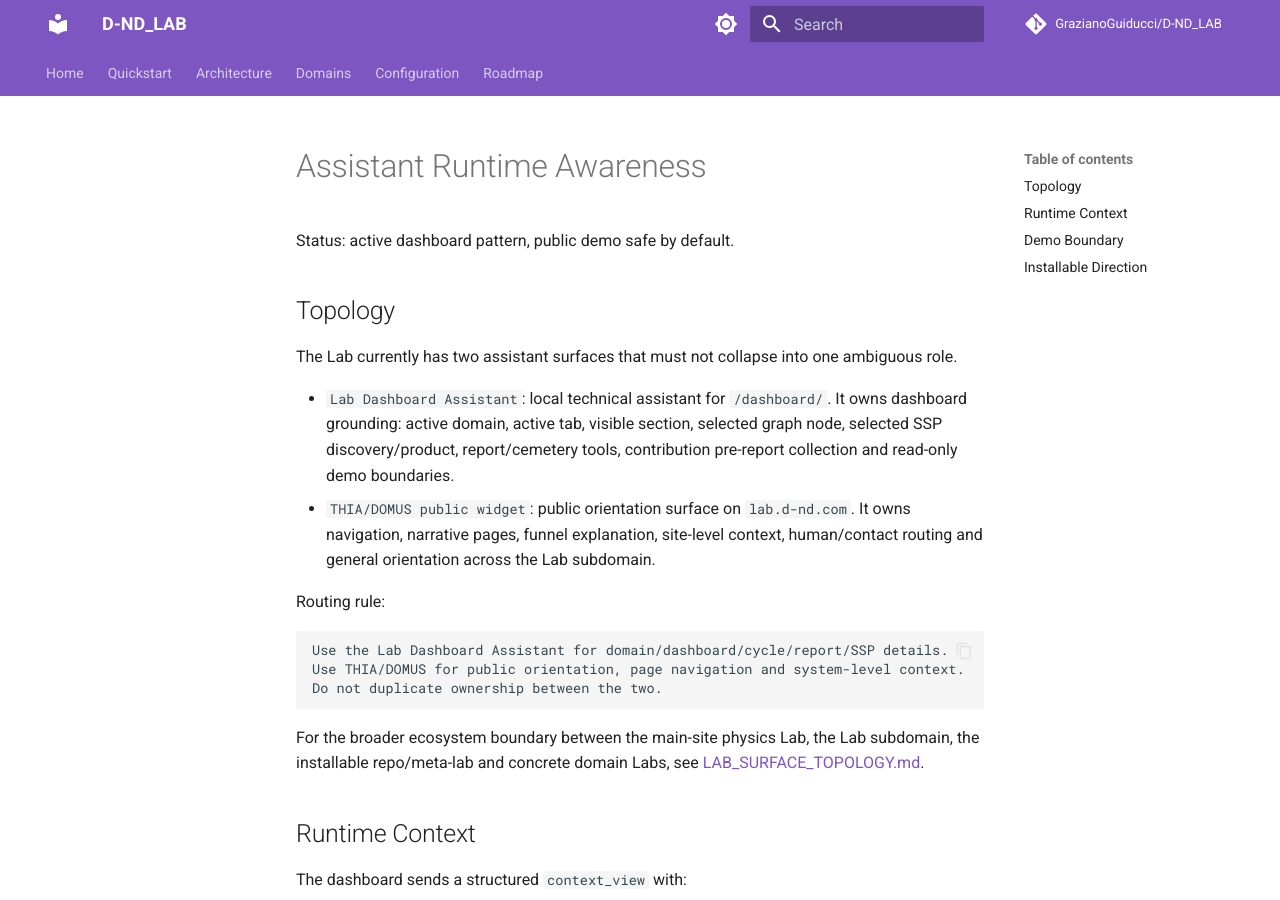
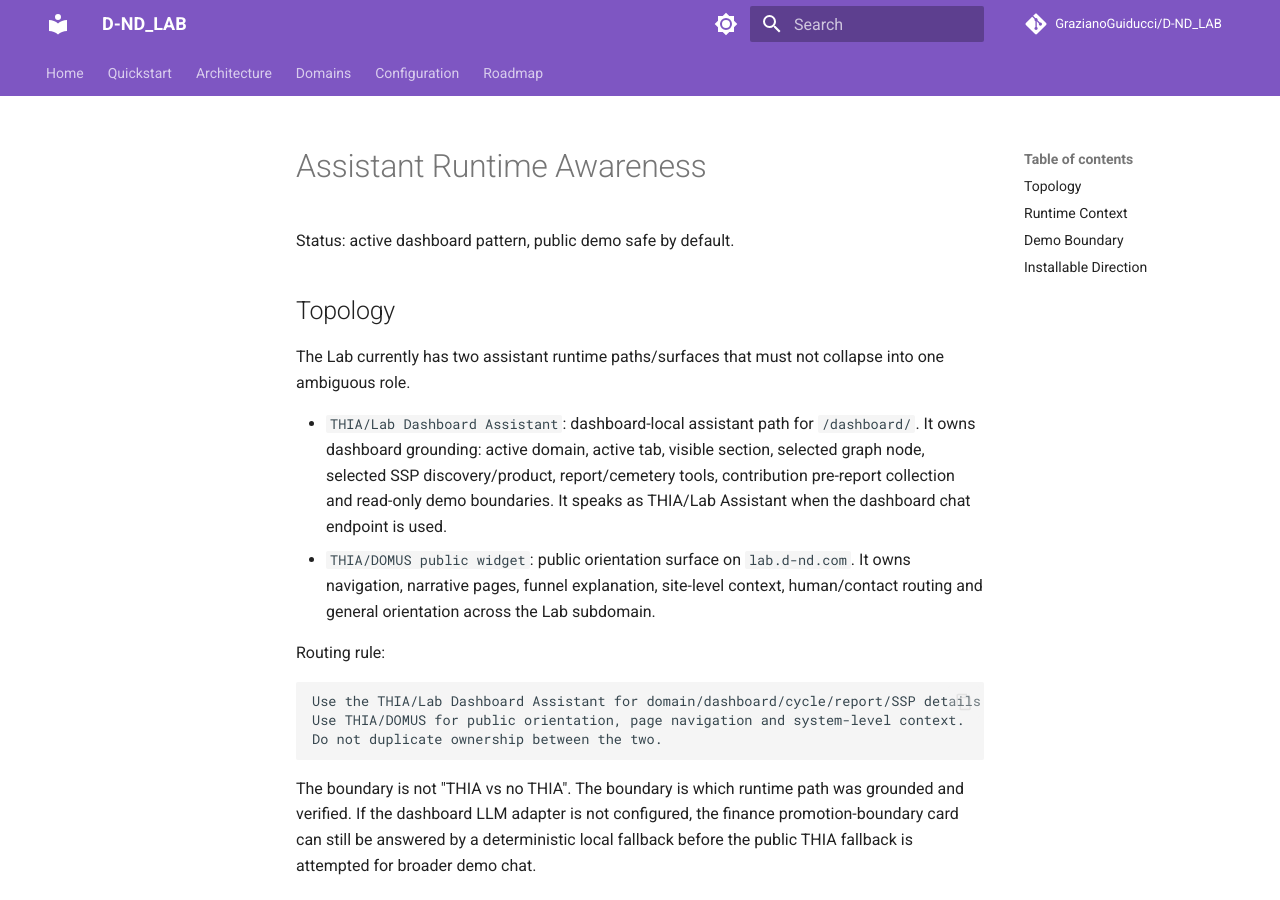
Before and after one commit to GrazianoGuiducci/D-ND_LAB, an MkDocs documentation site: the page built from docs/ASSISTANT_RUNTIME_AWARENESS.md, in a window 1280 px wide and 900 px high. Built offline with MkDocs 1.6.1 and Material for MkDocs 9.7.7, drawn with Linux system fonts in a browser that asks for light colours; comment, search, counter and statistics services are not loaded.

Commit message:
docs: clarify THIA lab assistant runtime paths

````diff
--- a/docs/ASSISTANT_RUNTIME_AWARENESS.md
+++ b/docs/ASSISTANT_RUNTIME_AWARENESS.md
@@ -4,13 +4,15 @@ Status: active dashboard pattern, public demo safe by default.
 
 ## Topology
 
-The Lab currently has two assistant surfaces that must not collapse into one
-ambiguous role.
+The Lab currently has two assistant runtime paths/surfaces that must not
+collapse into one ambiguous role.
 
-- `Lab Dashboard Assistant`: local technical assistant for `/dashboard/`.
+- `THIA/Lab Dashboard Assistant`: dashboard-local assistant path for
+  `/dashboard/`.
   It owns dashboard grounding: active domain, active tab, visible section,
   selected graph node, selected SSP discovery/product, report/cemetery tools,
-  contribution pre-report collection and read-only demo boundaries.
+  contribution pre-report collection and read-only demo boundaries. It speaks
+  as THIA/Lab Assistant when the dashboard chat endpoint is used.
 - `THIA/DOMUS public widget`: public orientation surface on `lab.d-nd.com`.
   It owns navigation, narrative pages, funnel explanation, site-level context,
   human/contact routing and general orientation across the Lab subdomain.
@@ -18,10 +20,15 @@ ambiguous role.
 Routing rule:
 
 ```text
-Use the Lab Dashboard Assistant for domain/dashboard/cycle/report/SSP details.
+Use the THIA/Lab Dashboard Assistant for domain/dashboard/cycle/report/SSP details.
 Use THIA/DOMUS for public orientation, page navigation and system-level context.
 Do not duplicate ownership between the two.
 ```
+
+The boundary is not "THIA vs no THIA". The boundary is which runtime path was
+grounded and verified. If the dashboard LLM adapter is not configured, the
+finance promotion-boundary card can still be answered by a deterministic local
+fallback before the public THIA fallback is attempted for broader demo chat.
 
 For the broader ecosystem boundary between the main-site physics Lab, the Lab
 subdomain, the installable repo/meta-lab and concrete domain Labs, see
````
Also changed, not shown: docs/LAB_SURFACE_TOPOLOGY.md (+7 -6 lines).
